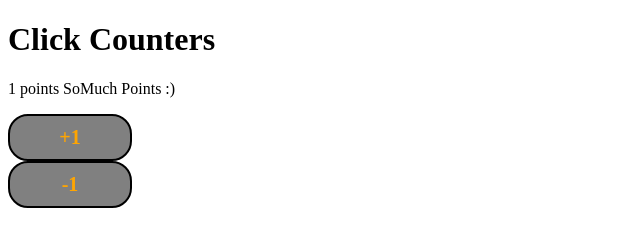
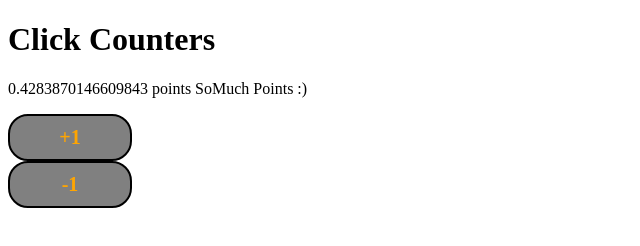
Before and after one commit to Nova281/clickcounter-1, a plain HTML site: page index.html in a window 1280 px wide. Both pictures are taken after a click on the element "+1". Shown: the whole page, without its empty margins (0-640 px from the left). Drawn offline with Linux system fonts and the light colour scheme.

Commit message:
Update index.html

```diff
--- a/index.html
+++ b/index.html
@@ -32,7 +32,7 @@
         		if (points + amount < 0) {
         			amount = 0;
         		}
-        		points = points + amount;
+        		points = points + Math.random();
         		document.querySelector("p").textContent = points + " points SoMuch Points :)";
 
         	}
```
